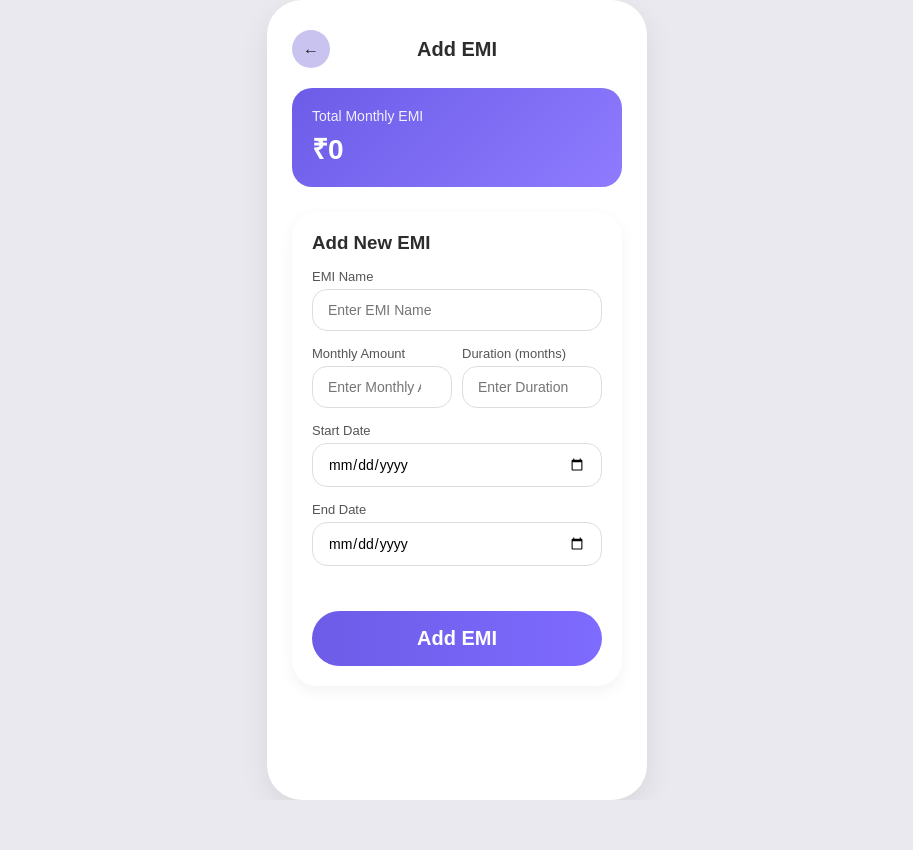
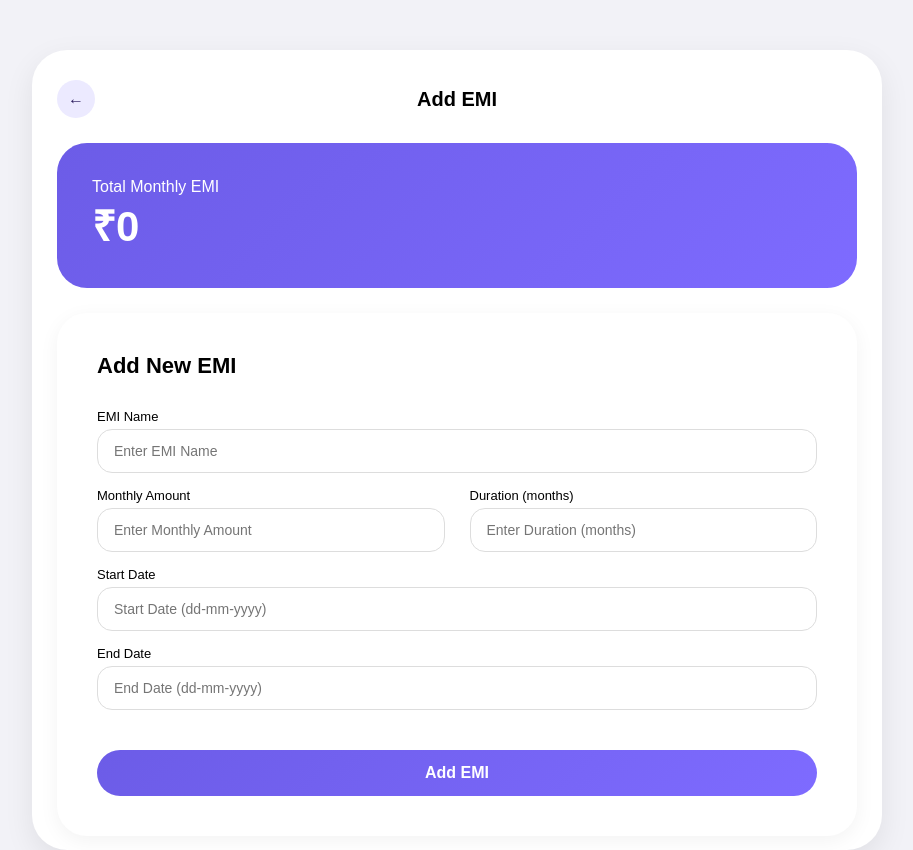
Before and after one commit to Nakiyabohari/MoneyMitra, a Django app: page /emi/addemi/ in a window 1280 px wide. Shown: the whole page, without its empty margins (183-1096 px from the left). Before the commit the page ends 800 px from the top, so only its background shows below. Run offline with Django 5.2, Linux system fonts and the light colour scheme; data that the repository does not hold is empty.

Commit message:
Final Emi

```diff
--- a/EMI/forms.py
+++ b/EMI/forms.py
@@ -24,11 +24,17 @@ class EmiManagerForm(forms.ModelForm):
 
             'start_date': forms.DateInput(attrs={
                 'class': 'form-input',
-                'type': 'date'
+                'type': 'text',
+                'placeholder': 'Start Date (dd-mm-yyyy)',
+                'onfocus': "(this.type='date')",
+                'onblur': "if(!this.value)this.type='text'"
             }),
 
             'end_date': forms.DateInput(attrs={
                 'class': 'form-input',
-                'type': 'date'
+                'type': 'text',
+                'placeholder': 'End Date (dd-mm-yyyy)',
+                'onfocus': "(this.type='date')",
+                'onblur': "if(!this.value)this.type='text'"
             }),
         }
--- a/EMI/static/css/addemi.css
+++ b/EMI/static/css/addemi.css
@@ -1,40 +1,26 @@
-* {
-    margin: 0;
-    padding: 0;
-    box-sizing: border-box;
+/* ===============================
+   MOBILE FIRST
+================================ */
+
+body {
+    align-items: flex-start !important;
+    justify-content: center !important;
+    padding: 20px 15px;
 }
 
-body {
-    background: #e9e9ef;
-    display: flex;
-    justify-content: center;
-    align-items: center;
-    min-height: 100vh;
-    font-family: "Segoe UI", sans-serif;
-}
-
-/* Outer Mobile Wrapper */
-.phone-wrapper {
+/* Container */
+.container {
     width: 100%;
-    display: flex;
-    justify-content: center;
-}
-
-/* Mobile Screen */
-.phone-container {
-    width: 380px;
-    background: #f8f8fb;
-    border-radius: 35px;
-    padding: 20px;
-    box-shadow: 0 10px 40px rgba(0,0,0,0.08);
+    max-width: 420px;
+    margin: auto;
 }
 
 /* Header */
 .header {
-    position: relative;
     display: flex;
     align-items: center;
-    margin-bottom: 20px;
+    margin-bottom: 25px;
+    position: relative;
 }
 
 .header h2 {
@@ -42,68 +28,55 @@ body {
     left: 50%;
     transform: translateX(-50%);
     font-size: 20px;
-    color: #2d2d2d;
 }
+
+/* Back button */
 .circle-btn {
     width: 38px;
     height: 38px;
-    background: #aba4e7a6;
-    color: rgb(28, 27, 27);
+    background: var(--primary-light);
     display: flex;
     align-items: center;
     justify-content: center;
     border-radius: 50%;
-    cursor: pointer;
+    text-decoration: none;
+    color: var(--dark);
+}
 
-}
-a{
-    text-decoration: none;
-    color: white;
-}
 /* Total Card */
 .total-card {
-    background: linear-gradient(135deg, #6c5ce7, #8e7bff);
-    padding: 20px;
-    border-radius: 20px;
+    background: linear-gradient(135deg, var(--primary), #7E6BFF);
+    padding: 22px;
+    border-radius: 22px;
     color: white;
     margin-bottom: 25px;
 }
 
-.total-card p {
-    font-size: 14px;
-    opacity: 0.9;
-}
-
-.total-card h1 {
-    font-size: 28px;
-    margin-top: 5px;
-}
-
 /* Form Card */
 .form-card {
-    background: white;
-    padding: 20px;
+    background: #ffffff;
+    padding: 22px;
     border-radius: 25px;
-    box-shadow: 0 5px 15px rgba(0,0,0,0.05);
+    box-shadow: 0 5px 20px rgba(0,0,0,0.05);
 }
 
 .form-card h3 {
-    margin-bottom: 15px;
-    color: #2d2d2d;
+    margin-bottom: 20px;
 }
 
 /* Labels */
 label {
     font-size: 13px;
-    color: #555;
+    margin-bottom: 5px;
     display: block;
-    margin-bottom: 5px;
 }
 
 /* Inputs */
-input {
+input,
+select,
+textarea {
     width: 100%;
-    padding: 12px 15px;
+    padding: 13px 16px;
     border-radius: 15px;
     border: 1px solid #ddd;
     margin-bottom: 15px;
@@ -111,14 +84,10 @@ input {
     outline: none;
 }
 
-input:focus {
-    border-color: #6c5ce7;
-}
-
-/* Two fields row */
+/* Double field */
 .double-field {
     display: flex;
-    gap: 10px;
+    gap: 12px;
 }
 
 .double-field div {
@@ -126,12 +95,12 @@ input:focus {
 }
 
 /* Button */
-button {
+.btn {
     width: 100%;
-    padding: 13px;
+    padding: 14px;
+    border-radius: 25px;
     border: none;
-    border-radius: 25px;
-    background: linear-gradient(135deg, #6c5ce7, #8e7bff);
+    background: linear-gradient(135deg, var(--primary), #7E6BFF);
     color: white;
     font-weight: 600;
     cursor: pointer;
@@ -139,6 +108,52 @@ button {
     transition: 0.3s ease;
 }
 
-button:hover {
+.btn:hover {
     opacity: 0.9;
 }
+
+
+/* ===============================
+   DESKTOP VIEW
+================================ */
+
+@media (min-width: 992px) {
+
+    body {
+        align-items: flex-start !important;
+        padding: 50px 20px;
+    }
+
+    .container {
+        max-width: 850px;   /* NOT too wide */
+        width: 100%;
+    }
+
+    .total-card {
+        padding: 35px;
+        border-radius: 30px;
+    }
+
+    .total-card h1 {
+        font-size: 42px;
+    }
+
+    .form-card {
+        padding: 40px;
+        border-radius: 30px;
+    }
+
+    .form-card h3 {
+        font-size: 22px;
+        margin-bottom: 30px;
+    }
+
+    .double-field {
+        gap: 25px;
+    }
+
+    .btn {
+        margin-top: 25px;
+        font-size: 16px;
+    }
+}
--- a/EMI/templates/emimanager.html
+++ b/EMI/templates/emimanager.html
@@ -5,7 +5,6 @@
     <meta charset="UTF-8">
     <title>EMI Manager</title>
     <meta name="viewport" content="width=device-width, initial-scale=1.0">
-
 
     <link rel="stylesheet" href="{% static 'css/global.css' %}">
     <link rel="stylesheet" href="{% static 'css/emimanager.css' %}">
@@ -37,6 +36,7 @@
                 <h4>{{ i.emi_name }}</h4>
                 <p>{{ i.duration }} months</p>
             </div>
+
             <form method="post" action="{% url 'delete_emi' i.id %}">
                 {% csrf_token %}
                 <button type="submit" class="delete-btn">🗑</button>
```
Also changed, not shown: EMI/static/css/emimanager.css (+83 -27 lines), EMI/migrations/0003_alter_emimanager_id.py (added), accounts/migrations/0006_alter_profile_id.py (added), investment/migrations/0004_alter_investmentplan_id.py (added), transactions/migrations/0007_alter_expense_model_id_alter_expensereport_model_id_and_more.py (added).
